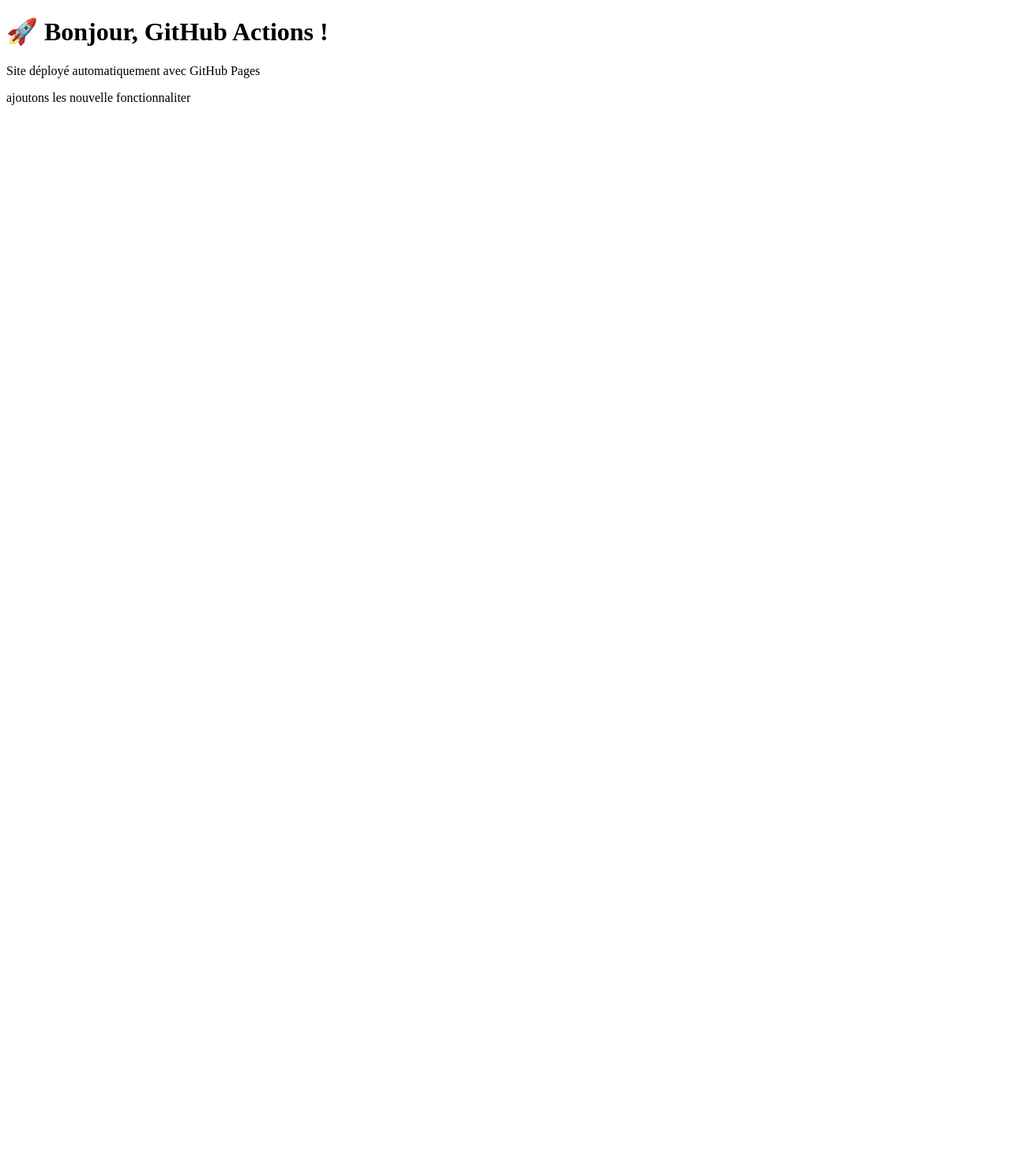
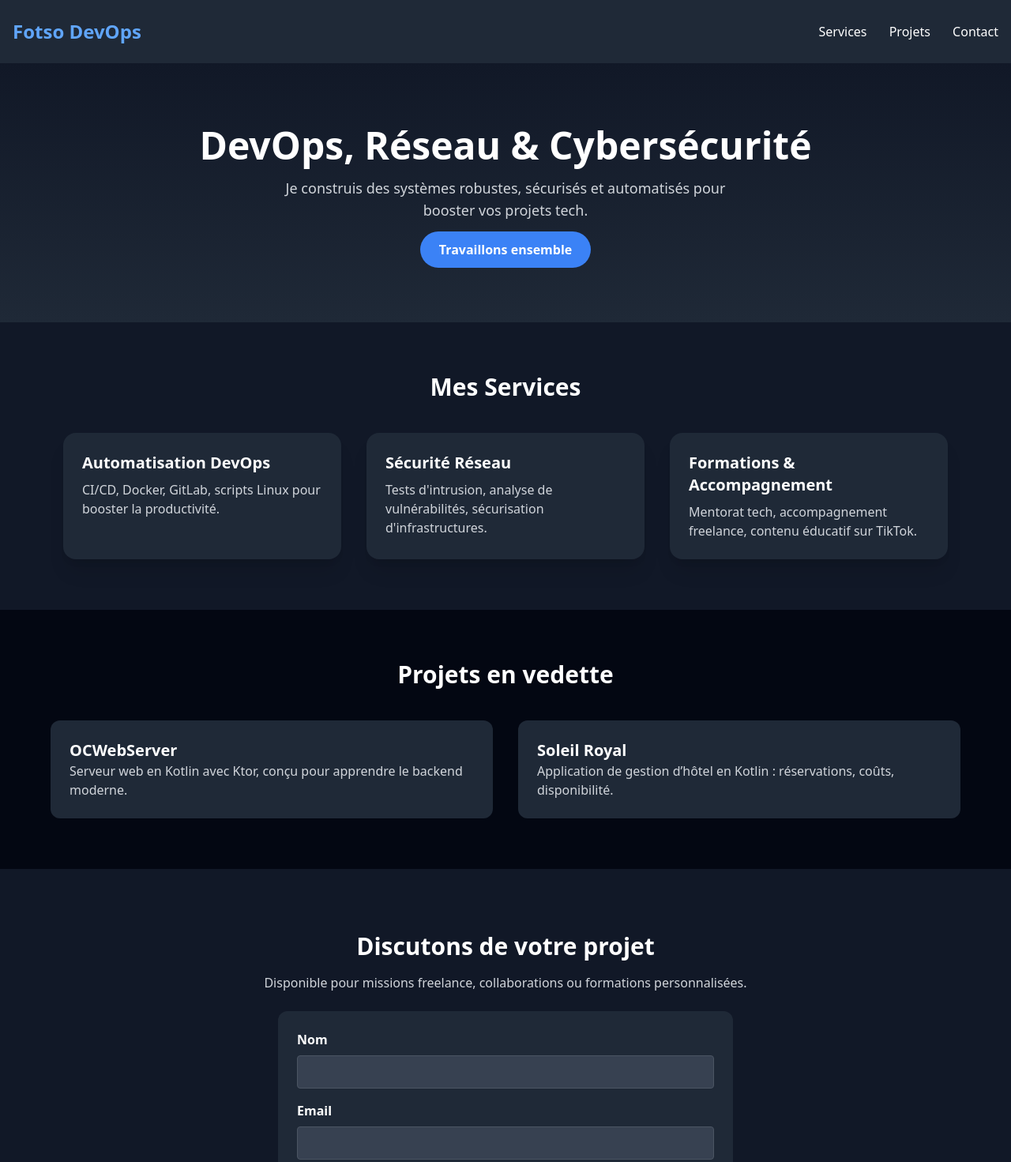
Before and after one commit to arthur-2026-ai/projet_4, a plain HTML site: page index.html in a window 1280 px wide. Shown: the top 1471 px of the page at 79% size. Before the commit the page ends 800 px from the top, so only its background shows below. Drawn offline with nearby package versions, Linux system fonts and the light colour scheme.

Commit message:
modification pour deploiement sur un serveur VPS

```diff
--- a/index.html
+++ b/index.html
@@ -1,12 +1,91 @@
 <!DOCTYPE html>
 <html lang="fr">
 <head>
-  <meta charset="UTF-8">
-  <title>Bonjour GitHub Actions !</title>
+  <meta charset="UTF-8" />
+  <meta name="viewport" content="width=device-width, initial-scale=1.0" />
+  <title>Fotso DevOps | Portfolio</title>
+  <script src="https://cdn.tailwindcss.com"></script>
 </head>
-<body>
-  <h1>🚀 Bonjour, GitHub Actions !</h1>
-  <p>Site déployé automatiquement avec GitHub Pages</p>
-  ajoutons les nouvelle fonctionnaliter
+<body class="bg-gray-900 text-white font-sans">
+  <!-- Header -->
+  <header class="bg-gray-800 py-6 px-4 shadow-lg">
+    <div class="max-w-7xl mx-auto flex justify-between items-center">
+      <h1 class="text-2xl font-bold text-blue-400">Fotso DevOps</h1>
+      <nav class="space-x-6">
+        <a href="#services" class="hover:text-blue-400">Services</a>
+        <a href="#projects" class="hover:text-blue-400">Projets</a>
+        <a href="#contact" class="hover:text-blue-400">Contact</a>
+      </nav>
+    </div>
+  </header>
+
+  <!-- Hero Section -->
+  <section class="text-center py-20 px-4 bg-gradient-to-b from-gray-900 to-gray-800">
+    <h2 class="text-4xl sm:text-5xl font-bold mb-4">DevOps, Réseau & Cybersécurité</h2>
+    <p class="text-lg text-gray-300 mb-6 max-w-xl mx-auto">
+      Je construis des systèmes robustes, sécurisés et automatisés pour booster vos projets tech.
+    </p>
+    <a href="#contact" class="bg-blue-500 hover:bg-blue-600 text-white py-3 px-6 rounded-full font-semibold transition">Travaillons ensemble</a>
+  </section>
+
+  <!-- Services Section -->
+  <section id="services" class="py-16 px-4 max-w-6xl mx-auto">
+    <h3 class="text-3xl font-bold mb-10 text-center">Mes Services</h3>
+    <div class="grid md:grid-cols-3 gap-8">
+      <div class="bg-gray-800 rounded-2xl p-6 shadow-xl">
+        <h4 class="text-xl font-semibold mb-2">Automatisation DevOps</h4>
+        <p class="text-gray-300">CI/CD, Docker, GitLab, scripts Linux pour booster la productivité.</p>
+      </div>
+      <div class="bg-gray-800 rounded-2xl p-6 shadow-xl">
+        <h4 class="text-xl font-semibold mb-2">Sécurité Réseau</h4>
+        <p class="text-gray-300">Tests d'intrusion, analyse de vulnérabilités, sécurisation d'infrastructures.</p>
+      </div>
+      <div class="bg-gray-800 rounded-2xl p-6 shadow-xl">
+        <h4 class="text-xl font-semibold mb-2">Formations & Accompagnement</h4>
+        <p class="text-gray-300">Mentorat tech, accompagnement freelance, contenu éducatif sur TikTok.</p>
+      </div>
+    </div>
+  </section>
+
+  <!-- Projects Section -->
+  <section id="projects" class="py-16 px-4 bg-gray-950">
+    <h3 class="text-3xl font-bold mb-10 text-center">Projets en vedette</h3>
+    <div class="grid md:grid-cols-2 gap-8 max-w-6xl mx-auto">
+      <div class="bg-gray-800 rounded-xl p-6">
+        <h4 class="text-xl font-semibold">OCWebServer</h4>
+        <p class="text-gray-300">Serveur web en Kotlin avec Ktor, conçu pour apprendre le backend moderne.</p>
+      </div>
+      <div class="bg-gray-800 rounded-xl p-6">
+        <h4 class="text-xl font-semibold">Soleil Royal</h4>
+        <p class="text-gray-300">Application de gestion d’hôtel en Kotlin : réservations, coûts, disponibilité.</p>
+      </div>
+    </div>
+  </section>
+
+  <!-- Contact Section -->
+  <section id="contact" class="py-20 px-4 text-center">
+    <h3 class="text-3xl font-bold mb-4">Discutons de votre projet</h3>
+    <p class="text-gray-300 mb-6">Disponible pour missions freelance, collaborations ou formations personnalisées.</p>
+    <form action="https://formspree.io/f/your_form_id" method="POST" class="max-w-xl mx-auto text-left bg-gray-800 p-6 rounded-xl">
+      <div class="mb-4">
+        <label for="name" class="block mb-2 font-semibold">Nom</label>
+        <input type="text" id="name" name="name" required class="w-full px-4 py-2 rounded bg-gray-700 border border-gray-600 text-white" />
+      </div>
+      <div class="mb-4">
+        <label for="email" class="block mb-2 font-semibold">Email</label>
+        <input type="email" id="email" name="email" required class="w-full px-4 py-2 rounded bg-gray-700 border border-gray-600 text-white" />
+      </div>
+      <div class="mb-4">
+        <label for="message" class="block mb-2 font-semibold">Message</label>
+        <textarea id="message" name="message" rows="4" required class="w-full px-4 py-2 rounded bg-gray-700 border border-gray-600 text-white"></textarea>
+      </div>
+      <button type="submit" class="bg-blue-500 hover:bg-blue-600 text-white py-2 px-6 rounded font-semibold">Envoyer</button>
+    </form>
+  </section>
+
+  <!-- Footer -->
+  <footer class="bg-gray-800 text-center text-gray-400 py-6">
+    &copy; 2025 Claude DevOps. Tous droits réservés.
+  </footer>
 </body>
 </html>
```
Also changed, not shown: 1 other file.
